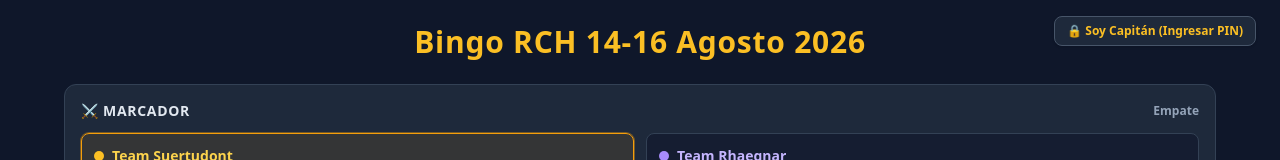
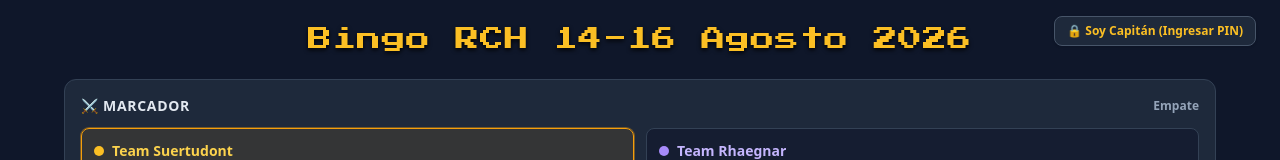
Before and after one commit to Arucles/osrs-bingo-app, a React (Vite) app: page / in a window 1280 px wide. Shown: the top 160 px of the page. Built offline with nearby package versions, Linux system fonts and the light colour scheme; no server answers; the database is empty.

Commit message:
Se cambia la fuente del titulo a tipo pixel-art

```diff
--- a/index.html
+++ b/index.html
@@ -1,9 +1,18 @@
 <!doctype html>
-<html lang="en">
+<html lang="es">
   <head>
     <meta charset="UTF-8" />
     <link rel="icon" type="image/svg+xml" href="/favicon.svg" />
     <meta name="viewport" content="width=device-width, initial-scale=1.0" />
+
+    <!-- Google Fonts Pixel Art (Press Start 2P) -->
+    <link rel="preconnect" href="https://fonts.googleapis.com" />
+    <link rel="preconnect" href="https://fonts.gstatic.com" crossorigin />
+    <link
+      href="https://fonts.googleapis.com/css2?family=Press+Start+2P&display=swap"
+      rel="stylesheet"
+    />
+
     <title>Bingo RCH 14-16 Agosto 2026</title>
   </head>
   <body>
--- a/src/App.jsx
+++ b/src/App.jsx
@@ -102,7 +102,9 @@ function Scoreboard({ teams, activeTeamId, onSelectTeam }) {
         <h2 className="text-sm font-bold text-slate-200 uppercase tracking-wider">
           ⚔️ Marcador
         </h2>
-        <span className="text-xs font-semibold text-slate-400">{leadLabel}</span>
+        <span className="text-xs font-semibold text-slate-400">
+          {leadLabel}
+        </span>
       </div>
 
       <div className="grid grid-cols-1 sm:grid-cols-2 gap-3">
@@ -452,7 +454,10 @@ export default function App() {
       </div>
 
       <header className="w-full max-w-6xl mb-6">
-        <h1 className="text-3xl font-bold text-center text-accent-400 mb-6 tracking-wide">
+        <h1
+          id="title-osrs"
+          className="text-xl sm:text-2xl text-center text-accent-400 mb-6 drop-shadow-[0_2px_2px_rgba(0,0,0,0.9)] tracking-wide"
+        >
           Bingo RCH 14-16 Agosto 2026
         </h1>
 
--- a/src/index.css
+++ b/src/index.css
@@ -2,8 +2,13 @@
 @tailwind components;
 @tailwind utilities;
 
-/* Acento por defecto (ambar). App.jsx lo sobreescribe segun el equipo activo,
-   asi que si se agrega un equipo nuevo solo hay que sumarlo a TEAM_THEMES. */
+/* Fuente estilo Retro / Pixel Art de OSRS */
+#title-osrs {
+  font-family: "Press Start 2P", monospace !important;
+  font-weight: 400 !important;
+  line-height: 1.3;
+}
+
 :root {
   --accent-200: 253 230 138;
   --accent-300: 252 211 77;
@@ -17,7 +22,6 @@ body {
   @apply bg-slate-900 text-slate-100 min-h-screen font-sans;
 }
 
-/* El cambio de equipo no deberia sentirse como un salto brusco de color */
 .accent-transition {
   transition:
     background-color 200ms ease,
--- a/tailwind.config.js
+++ b/tailwind.config.js
@@ -9,6 +9,9 @@ export default {
   content: ["./index.html", "./src/**/*.{js,ts,jsx,tsx}"],
   theme: {
     extend: {
+      fontFamily: {
+        osrs: ["Runescape", "sans-serif"],
+      },
       colors: {
         accent: {
           200: accent(200),
```
Also changed, not shown: public/fonts/runescape_uf.ttf (added).
